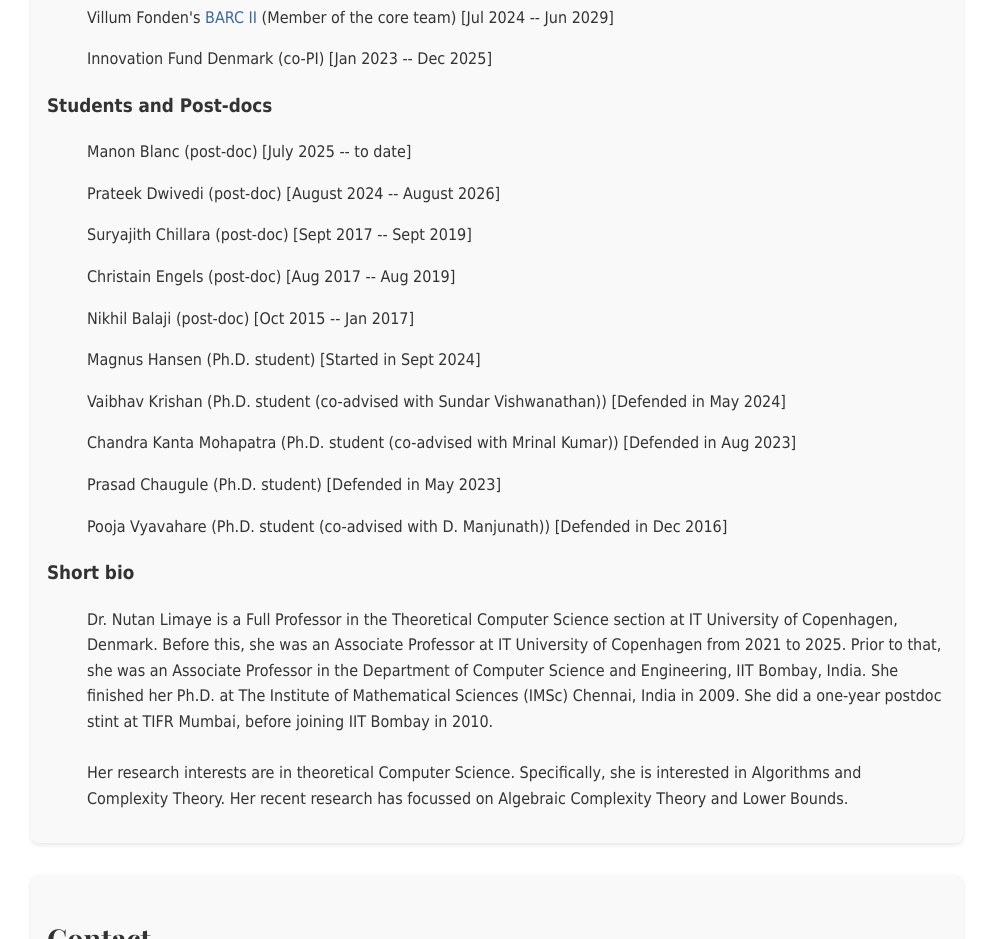
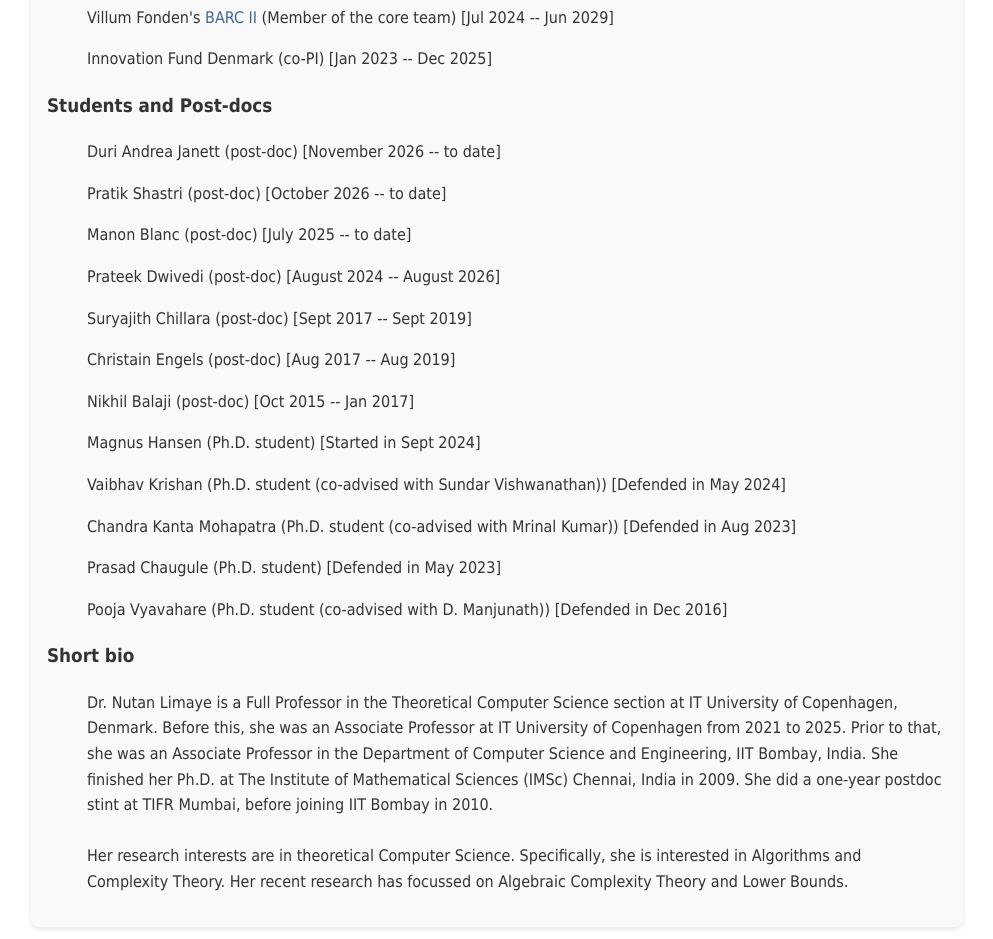
Before and after one commit to nutanlimaye/nutanlimaye.github.io, a plain HTML site: page index.html in a window 1280 px wide. Shown: the part 2320-3259 px from the top of the page, without its empty margins (143-1136 px from the left). Drawn offline with nearby package versions, Linux system fonts and the light colour scheme.

Commit message:
Added Pratik and Duri in the post-doc list

```diff
--- a/index.html
+++ b/index.html
@@ -80,6 +80,8 @@
             <ul>Innovation Fund Denmark (co-PI) [Jan 2023 -- Dec 2025]</ul>
 
             <h3 id="advisees">Students and Post-docs</h3>
+            <ul>Duri Andrea Janett (post-doc) [November 2026 -- to date] </ul>
+            <ul>Pratik Shastri (post-doc) [October 2026 -- to date] </ul>
             <ul>Manon Blanc (post-doc) [July 2025 -- to date] </ul>
             <ul>Prateek Dwivedi (post-doc) [August 2024 -- August 2026] </ul>
             <ul>Suryajith Chillara (post-doc) [Sept 2017 -- Sept 2019]</ul>
```
